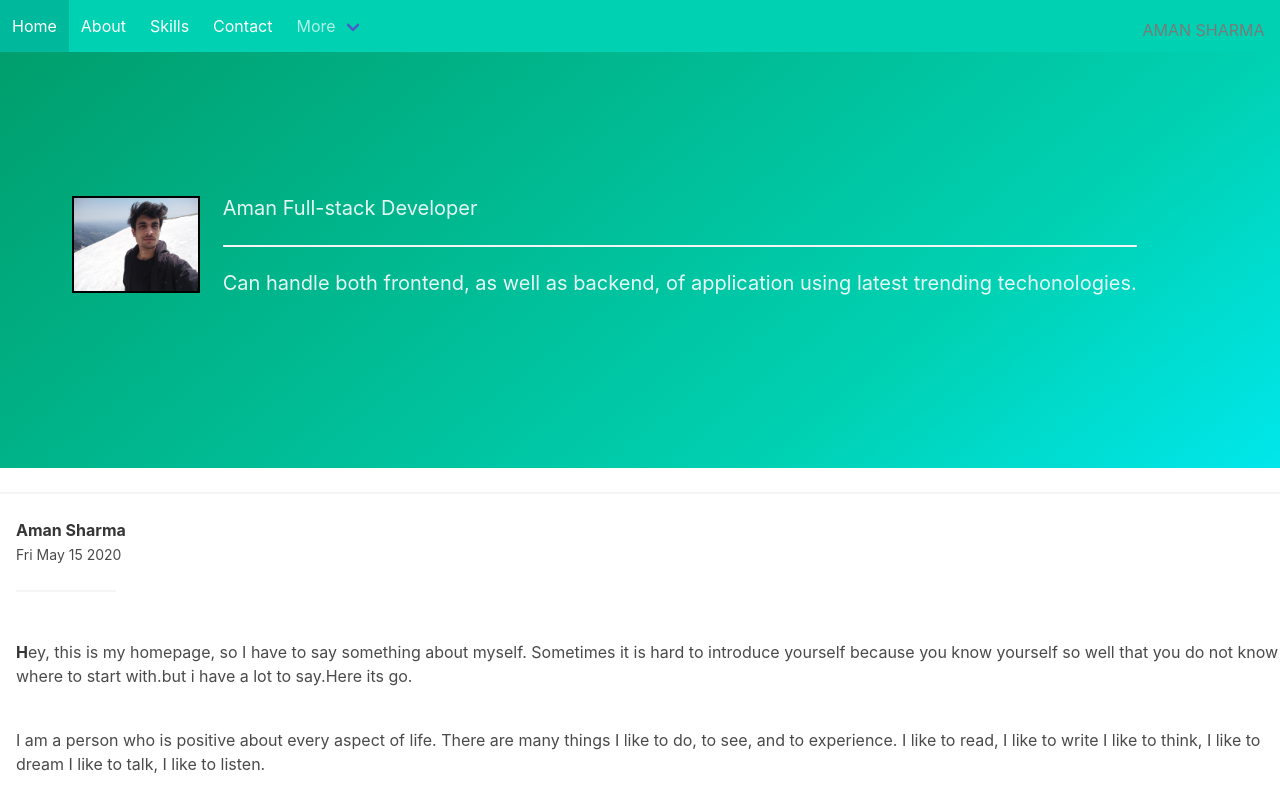
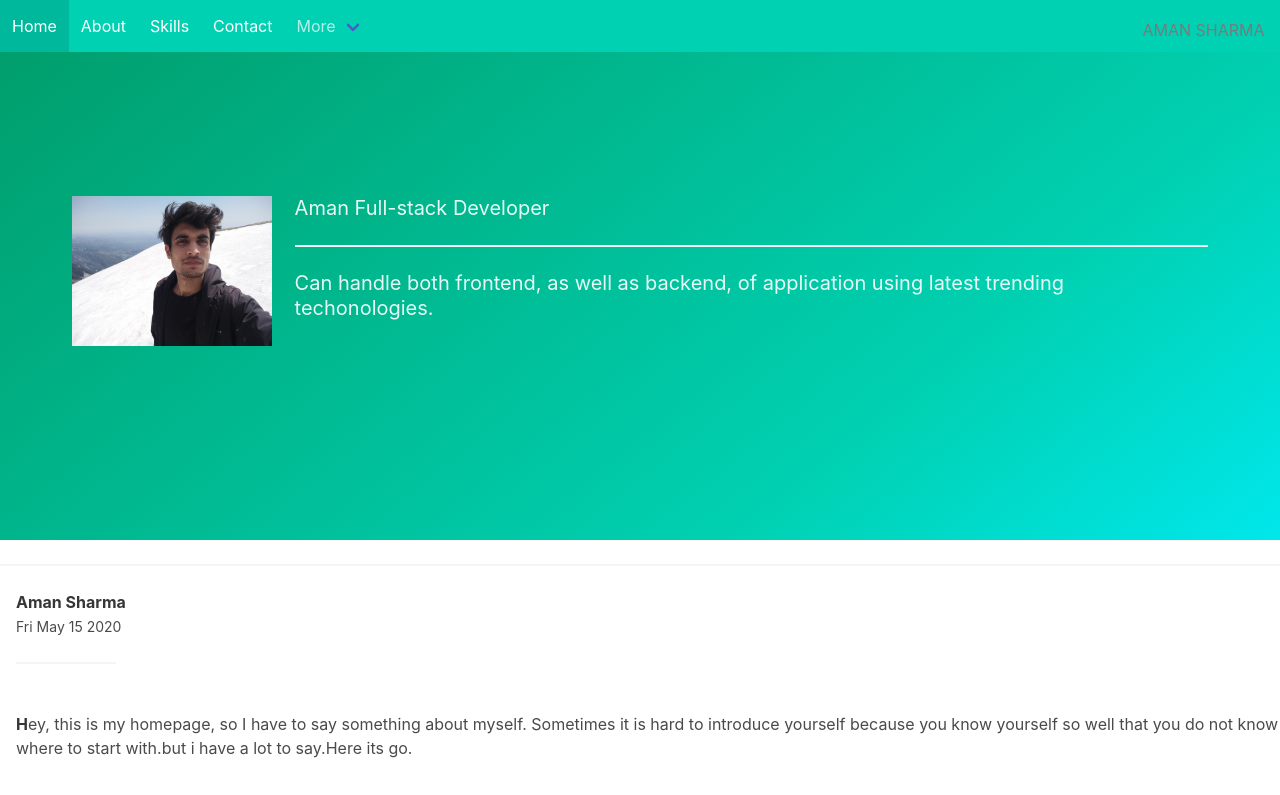
Before and after one commit to AmanSharma4419/Portfolio-site, a React (Create React App) app: page /about in a window 1280 px wide. Shown: the top 795 px of the page. Built offline with nearby package versions, Linux system fonts and the light colour scheme.

Commit message:
Cosmetic changes

```diff
--- a/src/components/About.js
+++ b/src/components/About.js
@@ -10,15 +10,14 @@ export default function About() {
       <section class="hero is-medium is-primary is-bold">
         <div class="hero-body">
           <div class="container" style={{ display: "flex" }}>
-            <p class="image is-128x128 ">
+            <div style={{ height: "200px", width: "200px" }}>
               <img
                 style={{
                   justifyContent: "center",
-                  border: "2px solid black",
                 }}
                 src={require("../Img/image.jpg")}
               />
-            </p>
+            </div>
             <div style={{ marginLeft: "2% " }}>
               <h2 class="subtitle">
                 Aman Full-stack Developer
```
Also changed, not shown: 1 other file (tests, documents, lock files or other folders).
